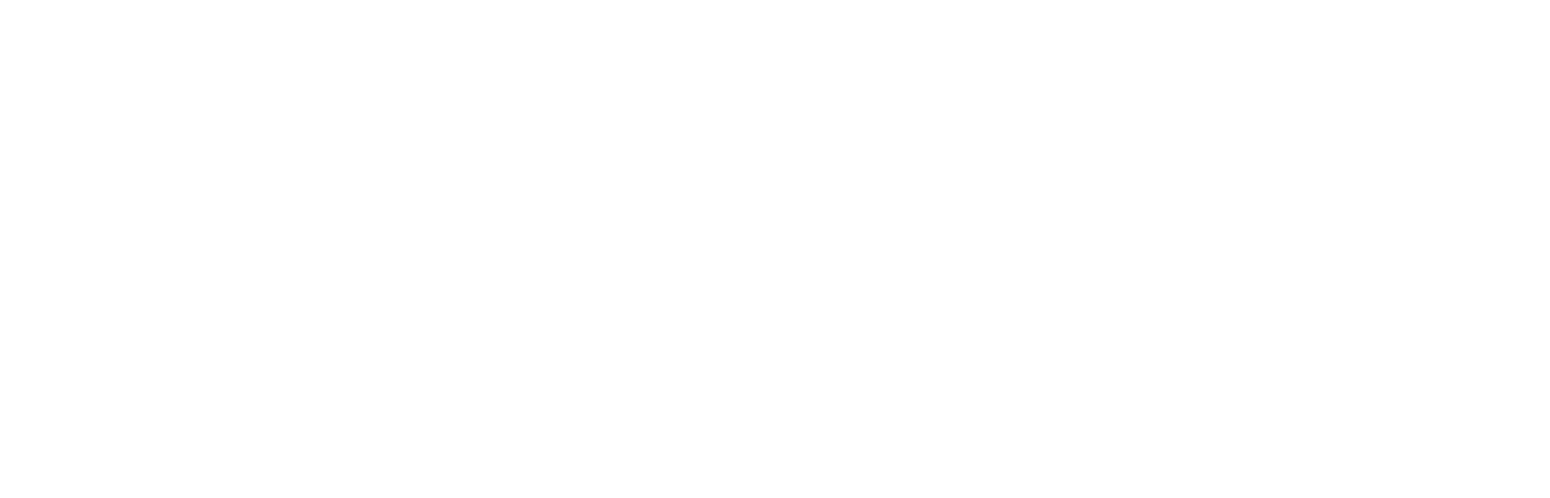
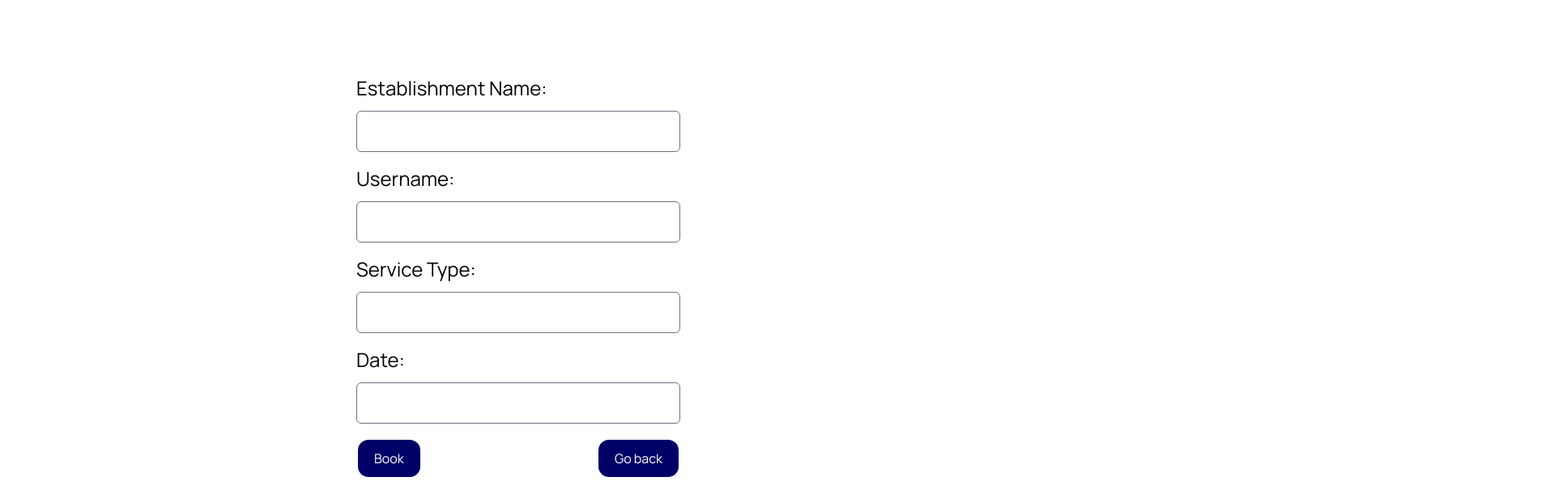
Before and after one commit to rhyss17/WebDreamcraft, a React (Create React App) app: page /booking in a window 1280 px wide. Shown: the part 200-816 px from the top of the page at 81% size, 1914 px wide, since content can reach past the window. Built offline with nearby package versions, Linux system fonts and the light colour scheme.

Commit message:
booking to backend

```diff
--- a/package.json
+++ b/package.json
@@ -15,7 +15,7 @@
     "react-datepicker": "^4.5.0",
     "react-dom": "17.0.2",
     "react-pro-sidebar": "^1.0.0",
-    "react-router-dom": "^6.20.1",
+    "react-router-dom": "^6.21.0",
     "react-router-hash-link": "^2.4.3",
     "react-scripts": "^5.0.1",
     "react-select": "^5.2.1",
--- a/src/Routes.js
+++ b/src/Routes.js
@@ -19,7 +19,7 @@
 const BeautySalon = React.lazy(() => import("pages/BeautySalon"));
 const Massage = React.lazy(() => import("pages/Massage"));
 const Home1 = React.lazy(() => import("pages/Home1"));
-
+const Booking = React.lazy(() => import("pages/Booking"))
 const SignUp = React.lazy(() => import("pages/SignUp"));
 const AdminDashboard = React.lazy(() => import("pages/AdminDashboard"));
 const FIgmaStylicleSalonLandingPage = React.lazy(
@@ -60,7 +60,7 @@
           <Route path="/profile" element={<Profile />} />
           <Route path="/userhome" element={<Userhome />} />
           <Route path="/reviews" element={<Reviews />} />
-
+          <Route path="/booking" element={<Booking />} />
           <Route
             path="/personalrecommendation"
             element={<PersonalRecommendation />}
--- /dev/null
+++ b/src/pages/Booking/add.css
@@ -0,0 +1,25 @@
+.submit-button {
+    background-color: #000066;
+    color: white;
+    padding: 12px 20px;
+    text-align: center;
+    text-decoration: none;
+    display: inline-block;
+    font-size: 16px;
+    margin: 4px 2px;
+    cursor: pointer;
+    border-radius: 13px;
+  }
+
+  .goBack-button {
+    background-color: #000066;
+    color: white;
+    padding: 12px 20px;
+    text-align: center;
+    text-decoration: none;
+    display: inline-block;
+    font-size: 16px;
+    margin: 4px 2px;
+    cursor: pointer;
+    border-radius: 13px;
+  }
--- /dev/null
+++ b/src/pages/Booking/index.js
@@ -0,0 +1,148 @@
+  import React, { useState } from "react";
+
+  import { useNavigate, useLocation } from "react-router-dom";
+  import Header from "components/Header";
+  import './add.css';
+
+  import { Button, Img, Text } from "components";
+
+  const AdminNewOnePage = () => {
+    const location = useLocation();
+    const textFromPage1 = location.state ? location.state.textFromPage1 : '';
+
+    const navigate = useNavigate();
+    const [bookData, setBookData] = useState({
+      name: textFromPage1,
+      user: "",
+      type: "",
+      date: "",
+      // Add other fields as needed
+    });
+    const [submitted, setSubmitted] = useState(false);
+    const handleInputChange = (e) => {
+      const { name, value } = e.target;
+      setBookData({
+        ...bookData,
+        [name]: value,
+      });
+    };
+
+    const handleSubmit = async (e) => {
+      e.preventDefault();
+
+      const dataToAdd = {
+        ...bookData,
+        name: textFromPage1, // Replace 'establishmentName' with the correct field name for the establishment name in your backend
+      };
+
+      try {
+        const response = await fetch("http://localhost:8092/Book/insertBook", {
+          method: "POST",
+          headers: {
+            "Content-Type": "application/json",
+          },
+          body: JSON.stringify(bookData),
+        });
+
+        if (response.ok) {
+          setSubmitted(true);
+          setBookData({
+            name: textFromPage1,
+            user: "",
+            type: "",
+            date: "",
+            // Reset other fields as needed
+          });
+          // Show a success message using alert
+          window.alert("Book added successfully!");
+        } else {
+          // Handle error response
+          console.error("Failed to add book.");
+          window.alert("Failed to add book.");
+        }
+      } catch (error) {
+        console.error("Error:", error);
+        window.alert("Failed to add book.");
+      }
+    };
+
+    return (
+      <>
+        <Header />
+        <div className="flex flex-col font-manrope items-center justify-start mx-auto w-full max-w-[800px] px-4">
+            <div style={{ marginTop: '2in' }}></div> {/* Adding a large space */}
+            <form onSubmit={handleSubmit} className="w-full flex flex-col items-center">
+              <div className="flex flex-col mb-4 w-full max-w-[400px]">
+                <label htmlFor="name" className="mb-2" style={{ fontSize: '24px' }}>
+                  Establishment Name:
+                </label>
+                <input
+                  type="text"
+                  id="name"
+                  name="name"
+                  value={bookData.name}
+                  onChange={handleInputChange}
+                  //value={textFromPage1}
+                  readOnly
+                  className="border rounded-md py-2 px-3 mt-1 w-full"
+                  style={{ fontSize: '24px' }}
+                />
+              </div>
+              <div className="flex flex-col mb-4 w-full max-w-[400px]">
+                <label htmlFor="user" className="mb-2" style={{ fontSize: '24px' }}>
+                  Username:
+                </label>
+                <input
+                  type="text"
+                  id="user"
+                  name="user"
+                  value={bookData.user}
+                  onChange={handleInputChange}
+                  className="border rounded-md py-2 px-3 mt-1 w-full"
+                  style={{ fontSize: '24px' }}
+                />
+              </div>
+              <div className="flex flex-col mb-4 w-full max-w-[400px]">
+                <label htmlFor="type" className="mb-2" style={{ fontSize: '24px' }}>
+                  Service Type:
+                </label>
+                <input
+                  type="text"
+                  id="type"
+                  name="type"
+                  value={bookData.type}
+                  onChange={handleInputChange}
+                  className="border rounded-md py-2 px-3 mt-1 w-full"
+                  style={{ fontSize: '24px' }}
+                />
+              </div>
+              <div className="flex flex-col mb-4 w-full max-w-[400px]">
+                <label htmlFor="date" className="mb-2" style={{ fontSize: '24px' }}>
+                  Date:
+                </label>
+                <input
+                  type="text"
+                  id="date"
+                  name="date"
+                  value={bookData.date}
+                  onChange={handleInputChange}
+                  className="border rounded-md py-2 px-3 mt-1 w-full"
+                  style={{ fontSize: '24px' }}
+                />
+              </div>
+              {/* Add other input fields for book details */}
+              <div className="flex justify-between w-full max-w-[400px]"> {/* Adjust max-width as needed */}
+              <button type="submit" className="submit-button">Book
+                </button>
+                <button onClick={() => navigate("/adminviewbookone")}
+                className="goBack-button">Go back
+                </button>
+              </div>
+            </form>
+      <div style={{ marginTop: '2in' }}></div> {/* Adding another large space */}
+    </div>
+      </>
+    );
+  };
+
+  export default AdminNewOnePage;
--- a/src/pages/Home1/index.js
+++ b/src/pages/Home1/index.js
@@ -1,6 +1,6 @@
 import React from "react";
 
-import { useNavigate } from "react-router-dom";
+import { useNavigate} from "react-router-dom";
 
 import Header from "components/Header";
 import { Button, Img, Input, Line, List, Text } from "components";
@@ -10,7 +10,11 @@
 import { CloseSVG } from "../../assets/images";
 
 const Home1Page = () => {
+
   const navigate = useNavigate();
+  const handleClick = (text) => {
+    navigate('/booking', { state: { textFromPage1: text } });
+  };
 
   const [frame1000004318value, setFrame1000004318value] = React.useState("");
   const [frameninetyonevalue, setFrameninetyonevalue] = React.useState("");
@@ -364,7 +368,8 @@
                         </div>
                         <Button
                           className="border border-blue_gray-800 border-solid cursor-pointer font-bold h-[45px] leading-[normal] text-base text-center w-[255px]"
-                          onClick={() => navigate("/yogastudiothree")}
+                          //onClick={() => navigate("/yogastudiothree")}
+                          onClick={() => handleClick('Dawata Wellness Yoga Studio')}
                           shape="round"
                           color="blue_gray_800"
                           size="xs"
@@ -427,6 +432,7 @@
                         <Button
                           className="border border-blue_gray-800 border-solid cursor-pointer font-bold h-[45px] leading-[normal] text-base text-center w-[255px]"
                           onClick={() => navigate("/yogastudiothree")}
+                          //onClick={() => handleClick('Bliss Yoga')}
                           shape="round"
                           color="blue_gray_800"
                           size="xs"
```
Also changed, not shown: 1 other file (tests, documents, lock files or other folders).
